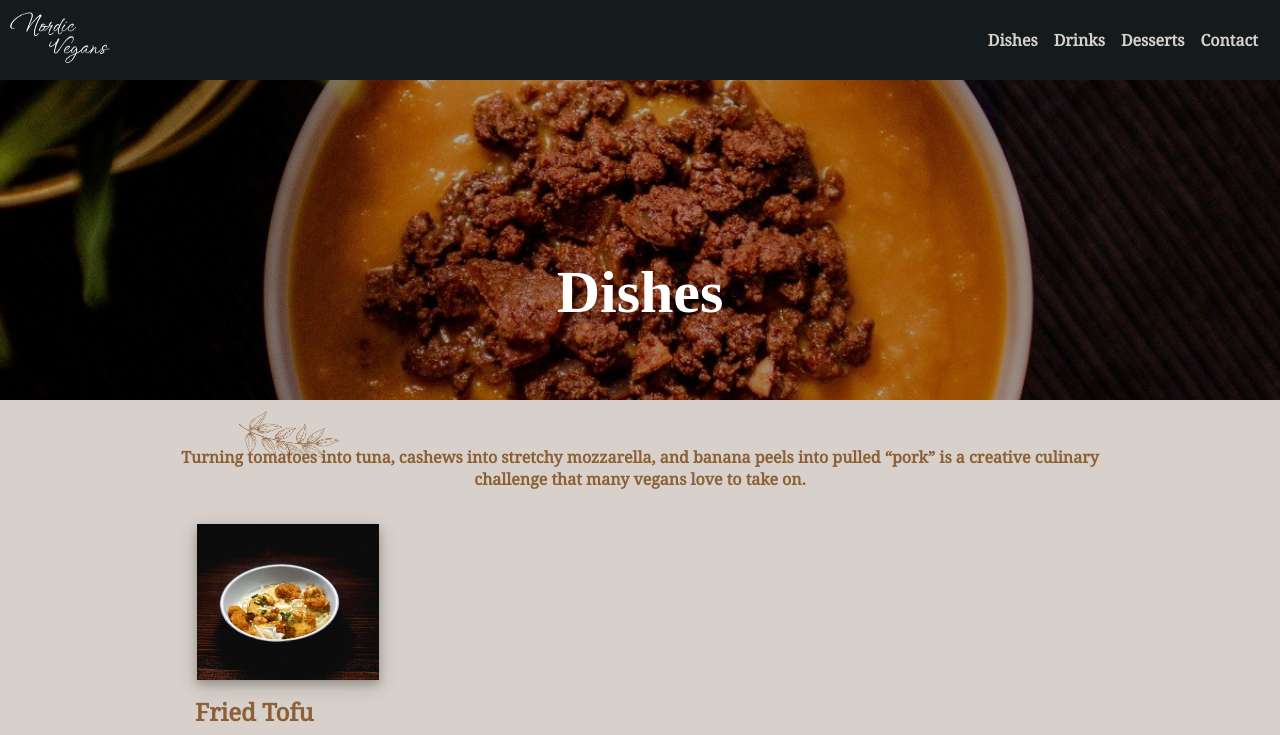
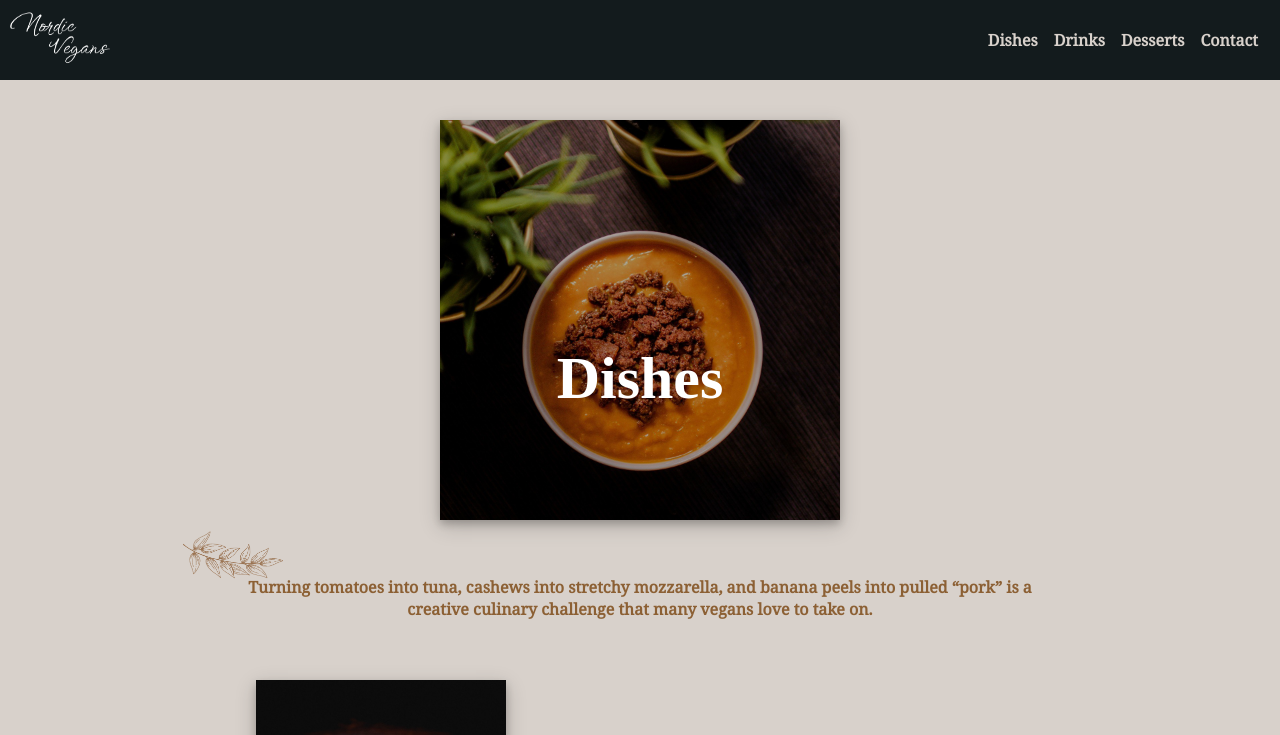
Before and after one commit to KatheRojasO/vegan-restaurant, a React (Create React App) app: page /dishes in a window 1280 px wide. Shown: the top 735 px of the page. Built offline with nearby package versions, Linux system fonts and the light colour scheme; a web font is replaced by a local one.

Commit message:
Fix category info css for all the devices

```diff
--- a/src/css/base/layout.css
+++ b/src/css/base/layout.css
@@ -76,12 +76,15 @@ body {
   .container {
     padding: var(--space-medium) var(--space-big) var(--space-big);
   }
+
+  #category-info .container {
+    padding: var(--space-medium) var(--space-xxxbig) var(--space-big);
+  }
+
+  .category-hero {
+    padding-top: 120px;
+  }
 }
-
-
-
-
-
 
 /* Mobile M */
 /* @media screen and (min-width: 375px) {
--- a/src/css/components/CategoryInfo.css
+++ b/src/css/components/CategoryInfo.css
@@ -5,8 +5,9 @@
 
 .category-hero > h1 {
   position: absolute;
+  top: 30%;
   left: 50%;
-  transform: translate(-50%, 330%);
+  transform: translate(-50%, 50%);
 }
 
 .category-hero > img {
@@ -17,19 +18,15 @@
 
 .category-option {
   list-style-type: none;
-}
-
-.category-option .description > h2,
-.category-option .description > p {
-  padding: 5px 35px 0 35px;
-  text-align: left;
+  display: flex;
+  flex-direction: column;
+  align-items: center;
+  margin-top: 20px;
 }
 
 .category-option a > img {
-  width: 182px;
-  height: 156.24px;
-  padding: 0;
-  margin: 30px 0 5px 37px;
+  width: 250px;
+  height: 240px;
   box-shadow: 0 4px 8px 0 rgba(0, 0, 0, 0.2), 0 6px 20px 0 rgba(0, 0, 0, 0.19);
 }
 
@@ -43,50 +40,21 @@
   text-align: center;
   display: flex;
   justify-content: center;
-
 }
 
-/* Mobile M */
-/* @media screen and (min-width: 375px) {
-  .category-option a > img {
-    width: 190px;
-    height: 164.24px;
-  }
+.description {
+  display: flex;
+  flex-direction: column;
+  align-items: center;
+  padding: 10px 20px;
+}
 
-  .category-option .description > h2,
-  .category-option .description > p {
-    padding: 0 40px 0 40px;
-  }
-
-  .category-hero > h1 {
-    transform: translate(-50%, 300%);
-  }
-} */
-
-/* Mobile L */
-/* @media screen and (min-width: 425px) {
-  .category-option a > img {
-    width: 200px;
-    height: 195px;
-  }
-
-  .category-option .description > h2,
-  .category-option .description > p {
-    padding: 0 35px 0 35px;
-  }
-} */
-
-/* Tablets */
-/* @media screen and (min-width: 768px) {
-  .category-option a > img {
-    width: 250px;
-    height: 245px;
-  }
-
-  .category-option {
-    display: flex;
-    align-items: center;
-    justify-content: left;
+@media screen and (min-width: 42rem) {
+  .category-hero > img {
+    width: 400px;
+    height: 400px;
+    box-shadow: 0 4px 8px 0 rgba(0, 0, 0, 0.2), 0 6px 20px 0 rgba(0, 0, 0, 0.19);
+    margin: 100px;
   }
 
   .category-hero {
@@ -96,19 +64,25 @@
   }
 
   .category-hero > h1 {
-    transform: translate(-55%, 20%);
+    transform: translate(-50%, 130%);
   }
 
-  .category-hero > img {
-    width: 400px;
-    height: 400px;
-    box-shadow: 0 4px 8px 0 rgba(0, 0, 0, 0.2), 0 6px 20px 0 rgba(0, 0, 0, 0.19);
+  .category-option {
+    flex-direction: row;
+    padding: 0 40px;
   }
-} */
 
-/* Laptop small */
-/* @media screen and (min-width: 1024px) {
+  .description {
+    align-items: baseline;
+  }
+
+  .category-description {
+    padding: 40px 63px;
+  }
+}
+
+@media screen and (min-width: 60rem) {
   .category-option {
-    padding: 0 40px 0 40px;
+    padding: 0 96px;
   }
-} */
+}
--- a/src/jsonFiles/categories.json
+++ b/src/jsonFiles/categories.json
@@ -46,7 +46,7 @@
         "id": 1,
         "image": "images/drinks/drink-1.jpg",
         "alt": "Mint-Cucumber Lemonade",
-        "title": "Mint-Cucumber Lemonade",
+        "title": "Cucumber Lemonade",
         "description": "Great to relax after a log day working - cool, refreshing and delicious!"
       },
       {
```
